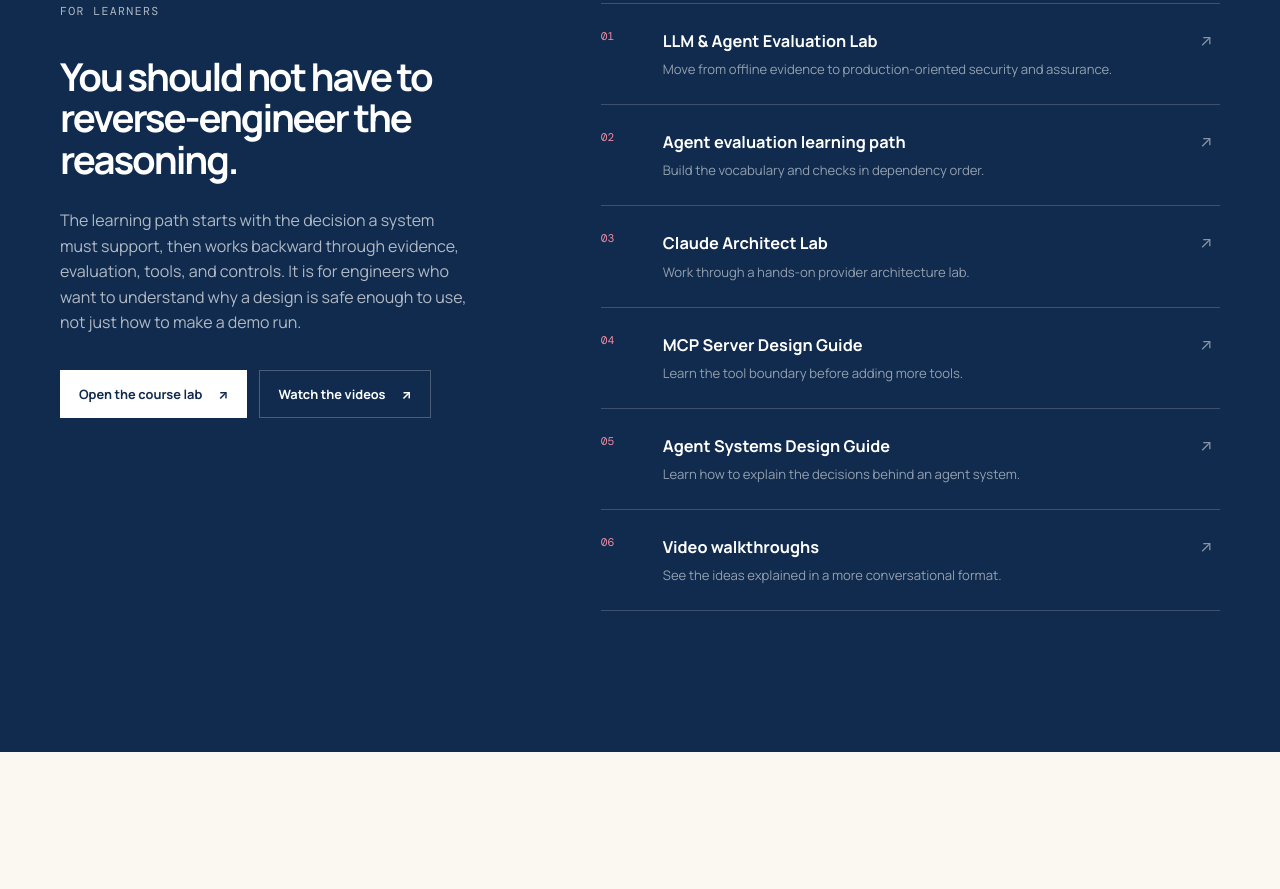
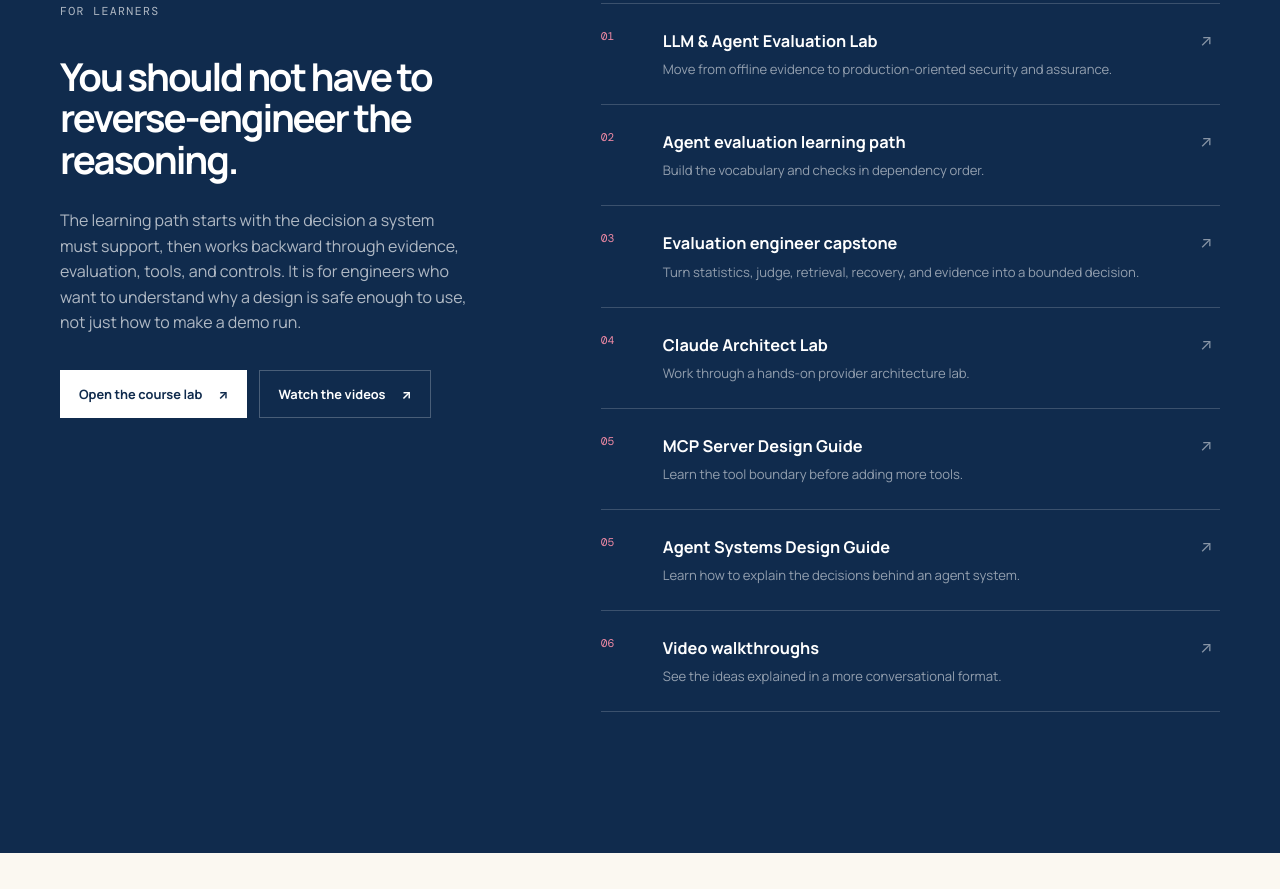
Before and after one commit to julie-elkins/julie-elkins.github.io, a plain HTML site: page index.html in a window 1280 px wide. Shown: the part 3603-4492 px from the top of the page. Drawn offline with nearby package versions, Linux system fonts and the light colour scheme.

Commit message:
Link evaluation capstone from portfolio site (#14)
* Link recovery track from portfolio site

* Link evaluation capstone from site

```diff
--- a/index.html
+++ b/index.html
@@ -271,8 +271,16 @@
               </span>
               <span class="arrow" aria-hidden="true">↗</span>
             </a>
+            <a class="learning-item" href="https://github.com/julie-elkins/agent-evaluation-learning-path/blob/main/CAPSTONE.md" target="_blank" rel="noreferrer">
+              <span class="learning-number">03</span>
+              <span>
+                <strong>Evaluation engineer capstone</strong>
+                <small>Turn statistics, judge, retrieval, recovery, and evidence into a bounded decision.</small>
+              </span>
+              <span class="arrow" aria-hidden="true">↗</span>
+            </a>
             <a class="learning-item" href="https://github.com/julie-elkins/claude-architect-lab" target="_blank" rel="noreferrer">
-              <span class="learning-number">03</span>
+              <span class="learning-number">04</span>
               <span>
                 <strong>Claude Architect Lab</strong>
                 <small>Work through a hands-on provider architecture lab.</small>
@@ -280,7 +288,7 @@
               <span class="arrow" aria-hidden="true">↗</span>
             </a>
             <a class="learning-item" href="https://github.com/julie-elkins/mcp-server-design-guide" target="_blank" rel="noreferrer">
-              <span class="learning-number">04</span>
+              <span class="learning-number">05</span>
               <span>
                 <strong>MCP Server Design Guide</strong>
                 <small>Learn the tool boundary before adding more tools.</small>
```
